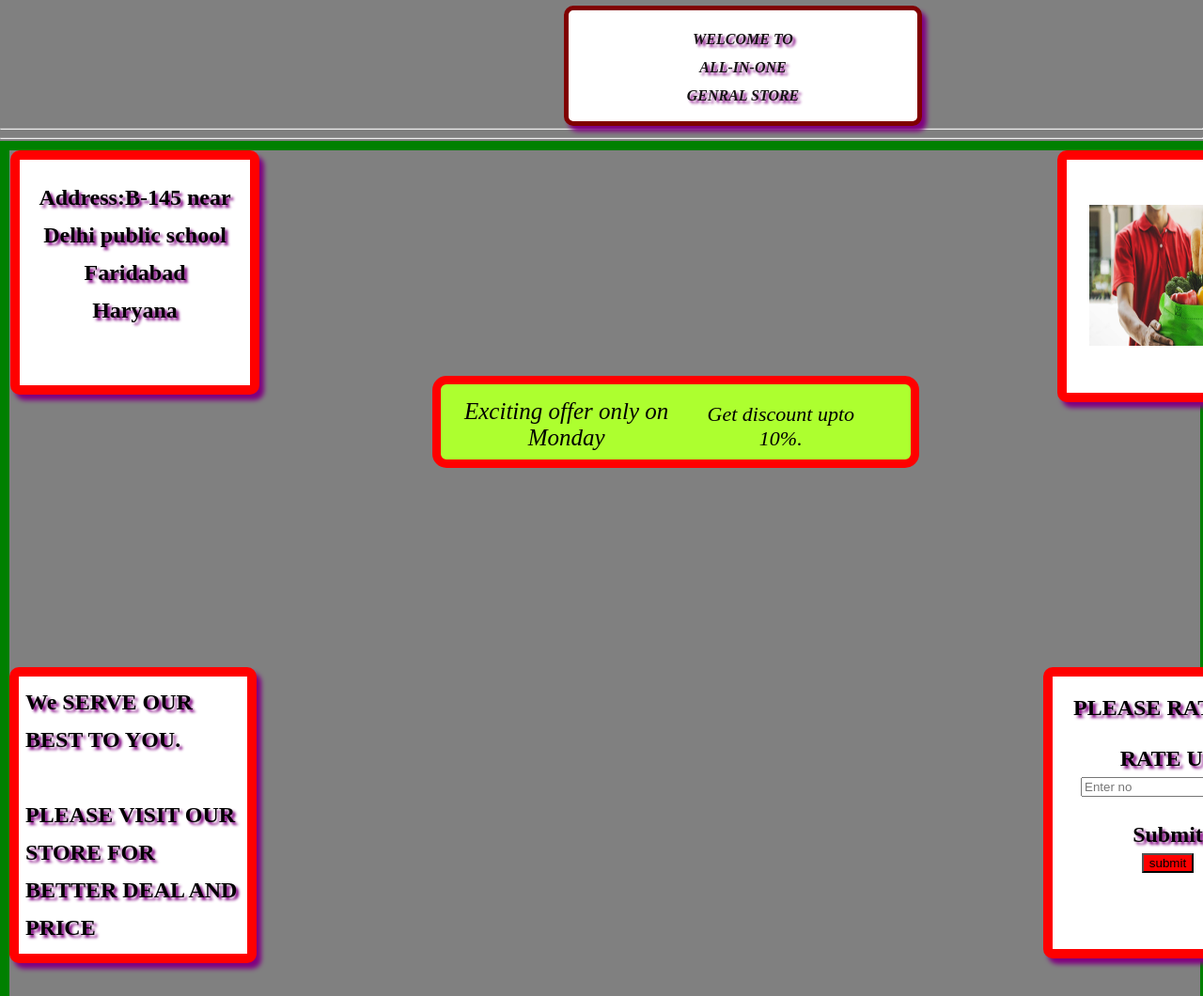
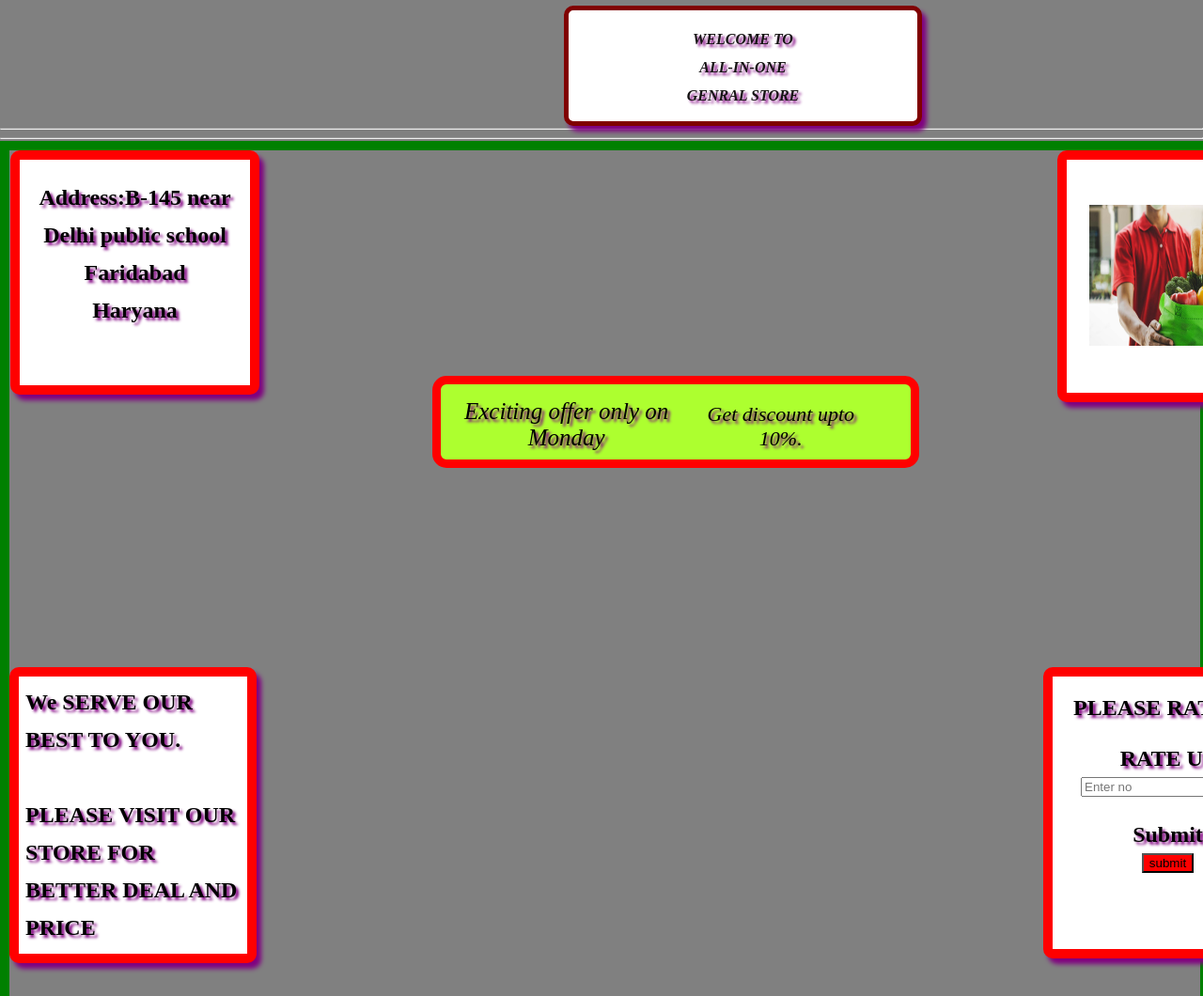
Before and after one commit to kushyadavgit/CSS-HO3, a plain HTML site: page index.html in a window 1280 px wide. Shown: the top 1060 px of the page at 94% size. Drawn offline with Linux system fonts and the light colour scheme.

Commit message:
update
shadows middle box

```diff
--- a/ho3.css
+++ b/ho3.css
@@ -20,6 +20,7 @@ body{
     position: fixed;
     background-color: greenyellow;
     z-index: 1;
+    text-shadow: 3px 3px 3px purple;
 }
 
 
```
